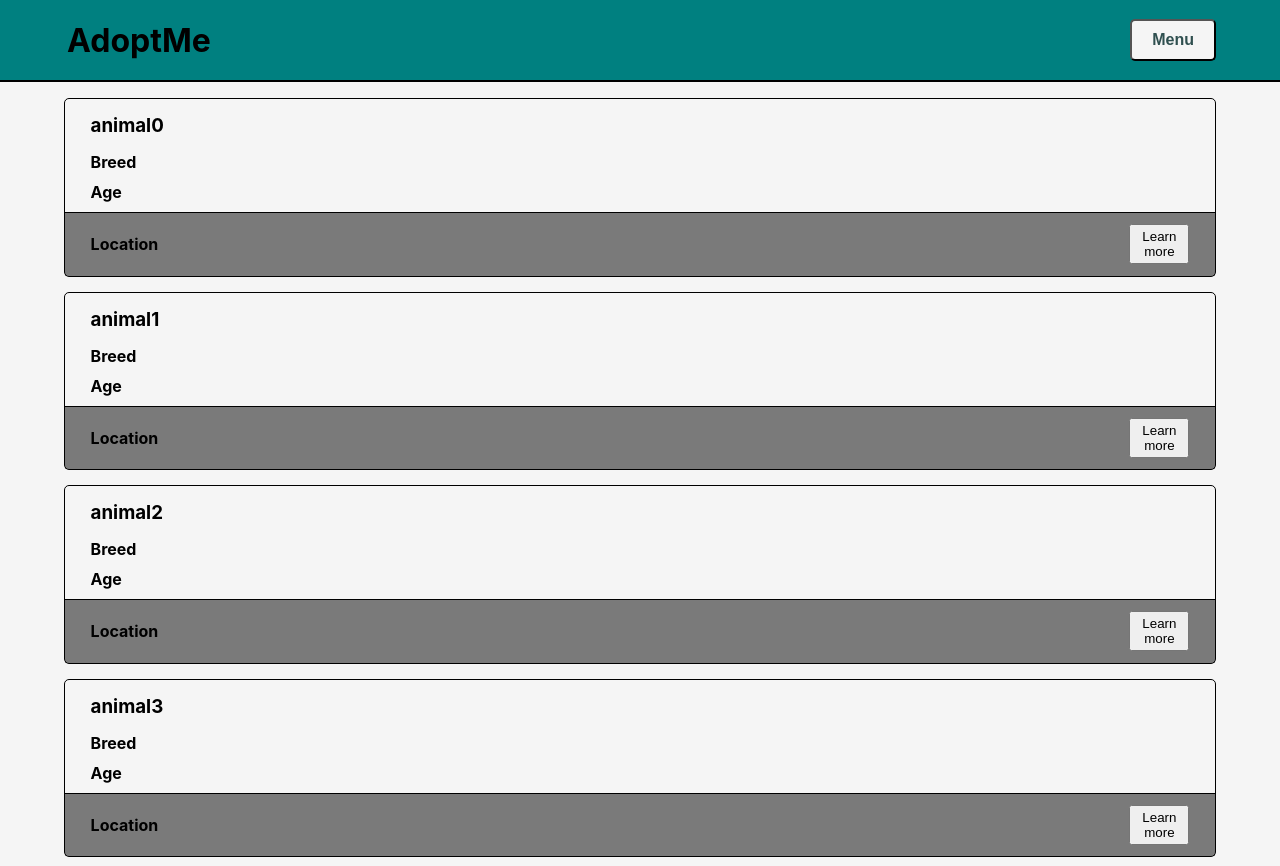
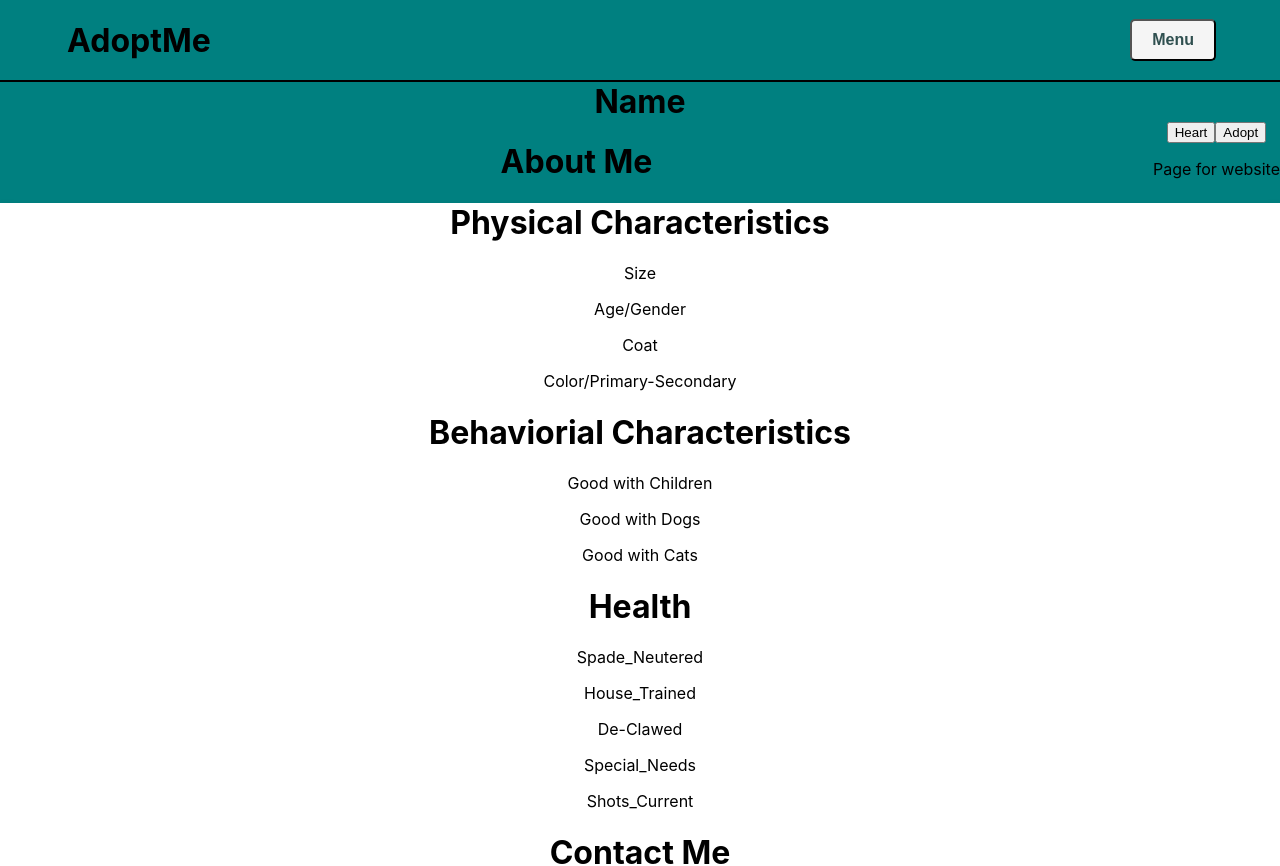
Before and after one commit to Danielmoffitt54/Group-Project, a React (Create React App) app: page / in a window 1280 px wide. Shown: the top 866 px of the page. Built offline with nearby package versions, Linux system fonts and the light colour scheme.

Commit message:
Current progress

```diff
--- a/src/App.js
+++ b/src/App.js
@@ -1,7 +1,8 @@
 import React from 'react';
 import Header from './Components/Header/Header';
-import Main from './Components/Main/Main';
+import Animals from './Components/Animals/Animals';
 import Footer from './Components/Footer/Footer';
+import '../src/Components/Animals/Animals.css';
 
 class App extends React.Component {
 
@@ -11,7 +12,7 @@ class App extends React.Component {
 
       <div className="App">
         <Header />
-        <Main />
+        <Animals />
         <Footer />
       </div>
     );
--- /dev/null
+++ b/src/Components/Animals/Animals.css
@@ -0,0 +1,46 @@
+.Animals {
+    text-align: center;
+}
+
+.Animals-name {
+ text-align: center;
+ margin: 0;
+}
+
+.Animals-headerButton{
+    float:right;
+}
+
+.Animal-Image {
+    float: center;
+}
+.Animal-link {
+    float: center;
+}
+
+/* .About {
+    text-align: center;
+}
+
+.Characteristics {
+    text-align: center;
+}
+
+.Behavior {
+    text-align: center;
+}
+
+.Health {
+    text-align: center;
+}
+
+.Contact-info {
+    text-align: center;
+} */
+.Card {
+    box-shadow: 0 4px 8px 0 rgba(0, 0, 0, 0.2);
+    transition: 0.3s;
+    /* width: 100px; */
+    background-color: white;
+
+}
--- /dev/null
+++ b/src/Components/Animals/Animals.js
@@ -0,0 +1,67 @@
+import React,{Component} from 'react'
+import './Animals.css';
+
+export default class Animals extends Component {
+    render(){
+        return(
+            <div className='Animals'>
+                <h1 className='Animals-name'>Name</h1>
+                <div className = "Animals-headerButton"  >
+                {/* this is where the favorite button will go */}
+                <button >Heart</button>
+                {/* This is where the adopt button will be where you can click to adopt the animal */}
+                <button>Adopt</button>
+                {/*This is where the main image of the dog will go */}
+                <div className = 'Animals-image'>
+
+                </div>
+                <div className = "Animal-link">
+                {/*This is where the URL is gonna go for the website for the shelter*/}
+                <p><a href='/'></a>Page for website</p>
+                {/*This is where more pictures of the animal is gonna go*/}
+                </div>
+                <div className = 'Animal-image'></div>
+                    </div>
+                <div className='About'>
+                <h1>About Me</h1>
+                {/*This is where the description about the animal will go*/}
+                <p></p>
+                    </div>
+                    <div className= 'Card'>
+                <div className='Characteristics'>
+        {/*In here will be the physical characteristics */}
+                    <h1>Physical Characteristics</h1>
+                    <p>Size</p>
+                    <p>Age/Gender</p>
+                    <p>Coat</p>
+                    <p>Color/Primary-Secondary</p>
+                    </div>
+                <div className='Behavior'>
+                    {/*In here will be where the Behavior characteristics will go*/}
+                    <h1>Behaviorial Characteristics</h1>
+                    <p>Good with Children</p>
+                    <p>Good with Dogs</p>
+                    <p>Good with Cats</p>
+                    </div>
+                <div className='Health'>
+                    {/* In here will be the Health Info about the animal */}
+                    <h1>Health</h1>
+                    <p>Spade_Neutered</p>
+                    <p>House_Trained</p>
+                    <p>De-Clawed</p>
+                    <p>Special_Needs</p>
+                    <p>Shots_Current</p>
+                    </div>
+                <div className='Contact-info'>
+                    {/*In here will be the Contact Info */}
+                    <h1>Contact Me</h1>
+                    <p>E-Mail</p>
+                    <p>Phone</p>
+                    <p>Address</p>
+
+                    </div>
+                </div>
+            </div>
+        );
+    }
+}
```
